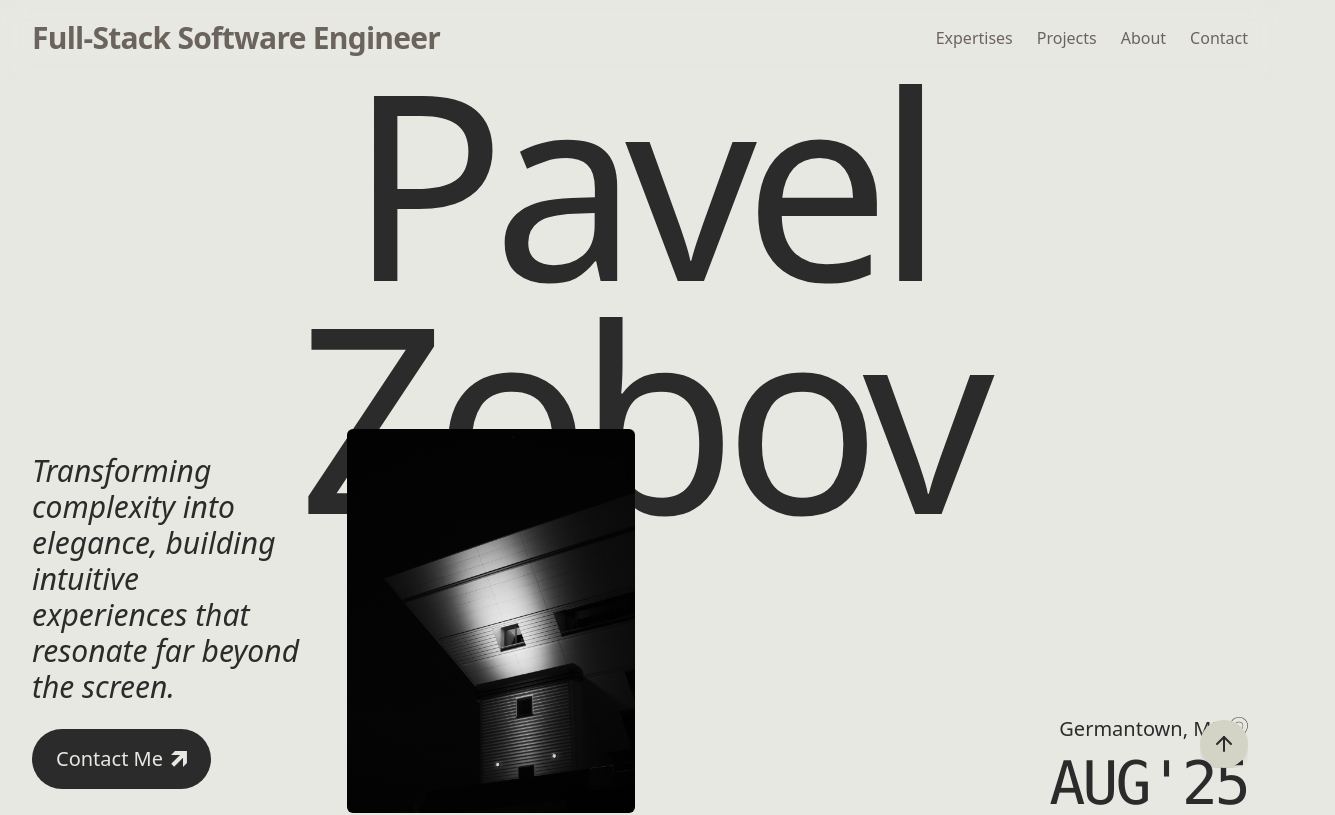
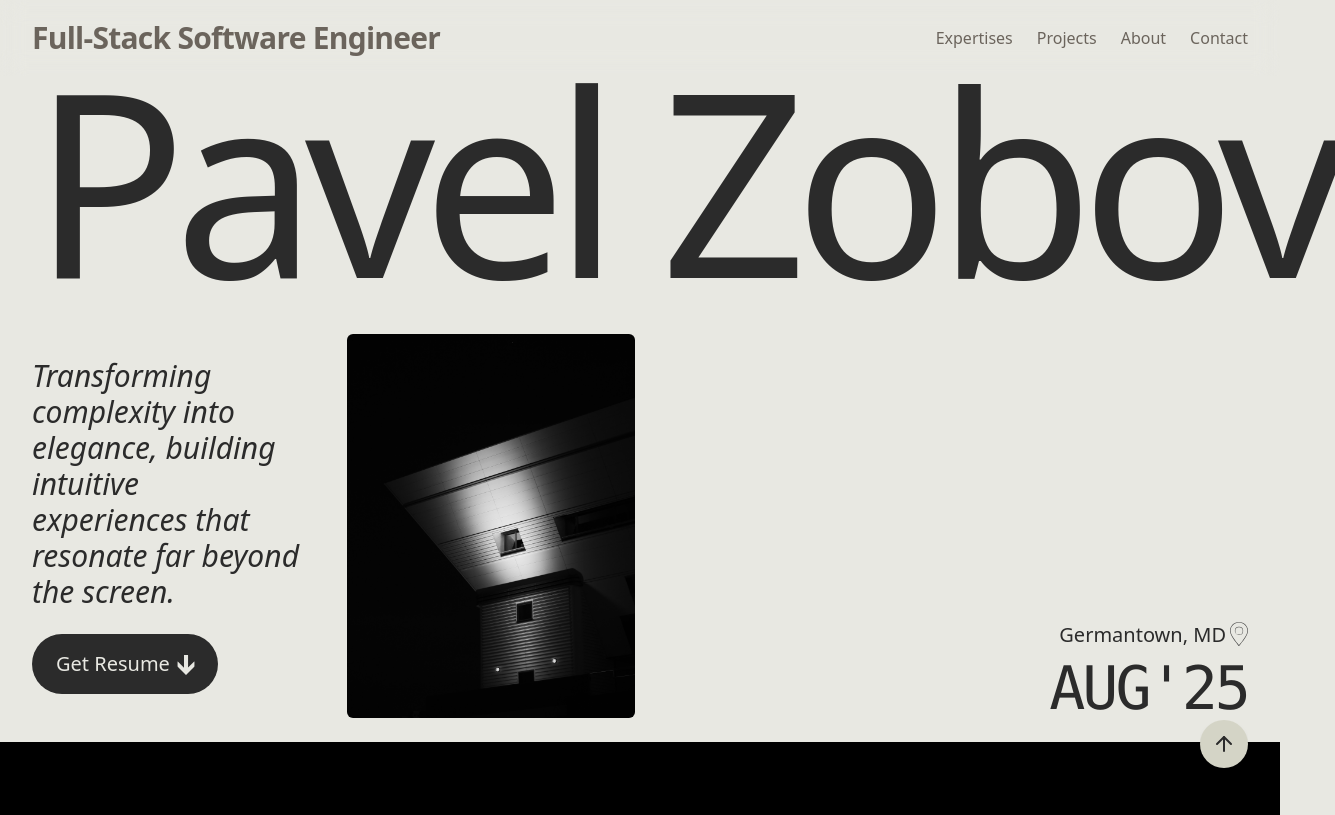
Before and after one commit to Pavkv/pashas_portfolio, a Next.js app: page / in a window 1280 px wide. Shown: the top 815 px of the page, 1335 px wide, since content can reach past the window. Built offline with nearby package versions, Linux system fonts and the light colour scheme.

Commit message:
fix: intro page style

```diff
--- a/src/app/components/Intro.tsx
+++ b/src/app/components/Intro.tsx
@@ -22,7 +22,7 @@ export default function Intro() {
     return (
         <section
             id="intro"
-            className="w-full px-4 sm:px-6 md:px-8 py-24 flex flex-col pb-24 pt-16 text-[#2b2b2b] relative"
+            className="w-full px-4 sm:px-6 md:px-8 pt-16 pb-6 flex flex-col text-[#2b2b2b] relative"
         >
             <motion.div
                 className="w-full"
@@ -31,7 +31,7 @@ export default function Intro() {
                 viewport={{ once: false }}
                 transition={{ duration: 1, ease: 'easeOut' }}
             >
-                <h1 className="max-h-[325px] text-[20.25vw] font-medium leading-[0.9] tracking-tighter text-center">
+                <h1 className="w-full text-[20vw] font-medium leading-[0.9] tracking-tighter text-center whitespace-nowrap">
                     Pavel Zobov
                 </h1>
             </motion.div>
@@ -56,7 +56,9 @@ export default function Intro() {
                     </motion.p>
 
                     <motion.a
-                        href="#contact"
+                        href="https://docs.google.com/document/d/1a1oYkfeqj4O1kCEdXAac1Ra1D4M_dSMDiaLyYw7aEL0/export?format=pdf"
+                        target="_blank"
+                        rel="noopener noreferrer"
                         className="inline-block bg-[#2b2b2b] text-[#e8e8e2] hover:bg-[#a31914] px-6 py-4 rounded-full text-lg transition-colors"
                         initial={{ opacity: 0, scale: 0.95 }}
                         whileInView={{ opacity: 1, scale: 1 }}
@@ -65,8 +67,8 @@ export default function Intro() {
                         whileTap={{ scale: 0.97 }}
                     >
                         <div className="flex items-center gap-2 text-[#e8e8e2] text-lg sm:text-xl">
-                            <span>Contact Me</span>
-                            <div className="w-4 h-4 transform rotate-90 mb-[-1]">
+                            <span>Get Resume</span>
+                            <div className="w-4 h-4 transform rotate-225 mb-[-1]">
                                 <svg
                                     viewBox="0 0 427.5 427.5"
                                     xmlns="http://www.w3.org/2000/svg"
```
